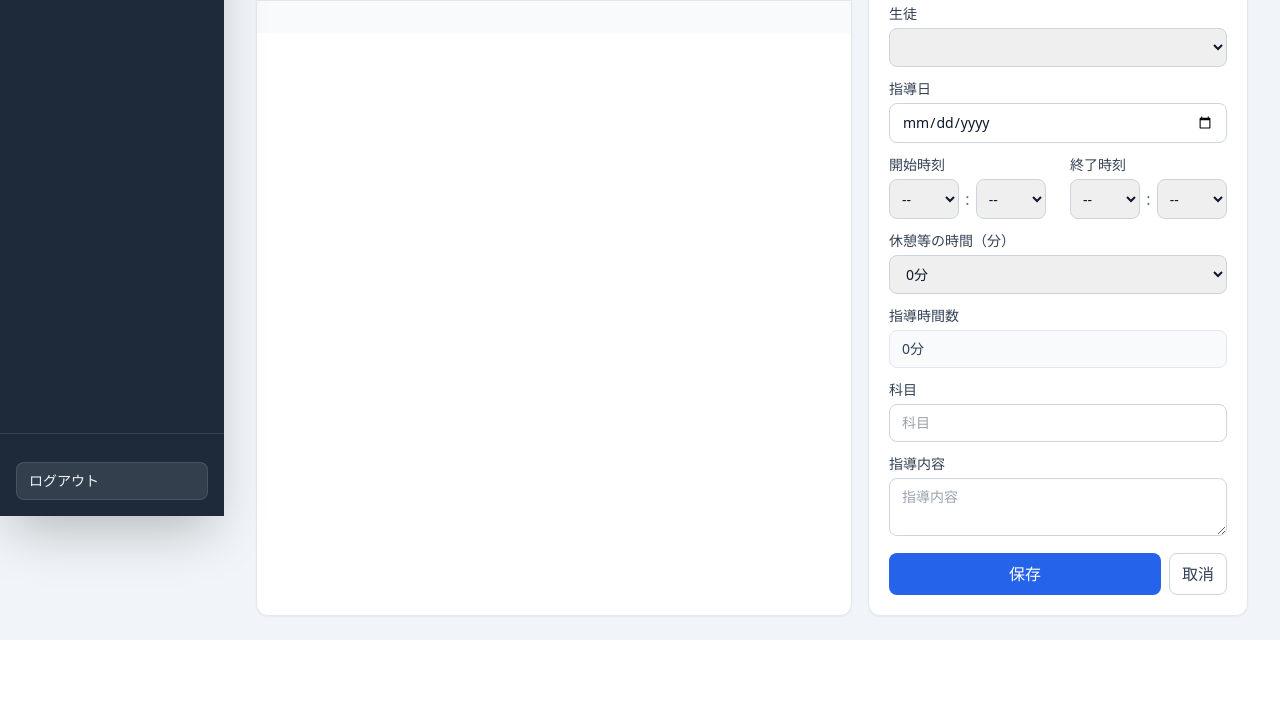
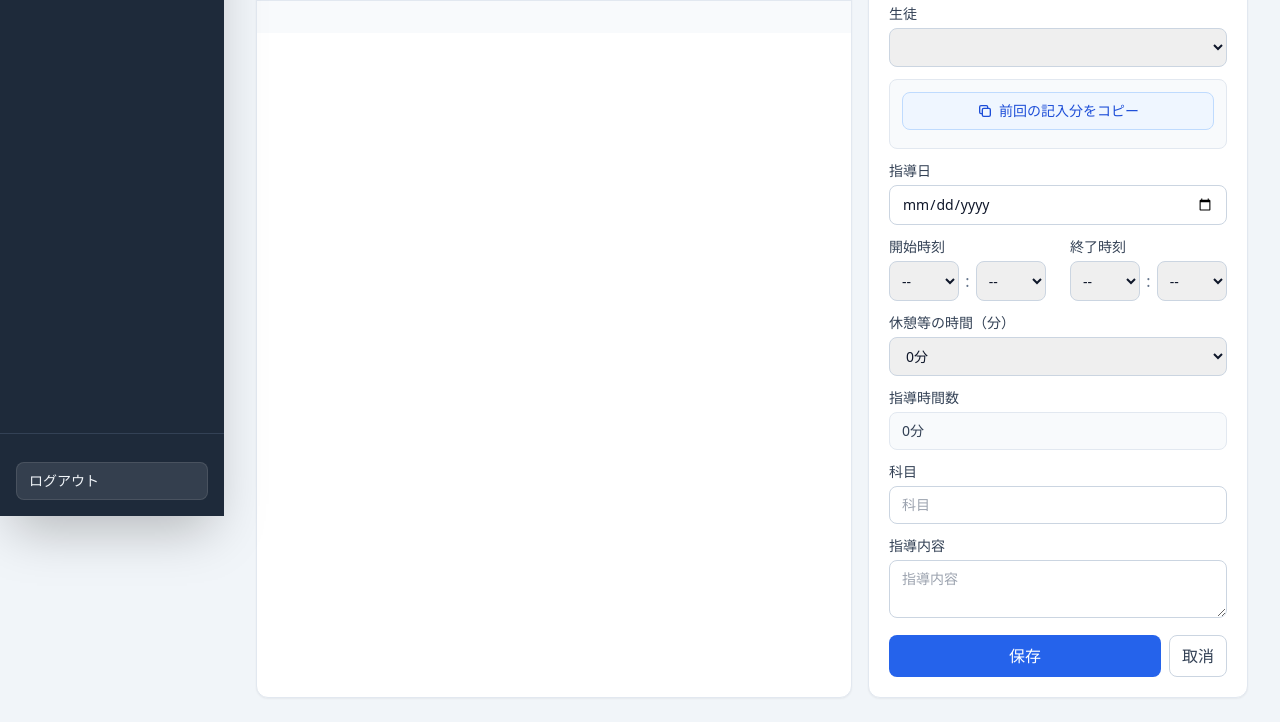
Before and after one commit to ai-innovation-dept/tutor-report-system, a Python web app: template backend/app/templates/tutor/reports.html in a window 1280 px wide. Shown: the part 284-1006 px from the top of the page. Before the commit the page ends 924 px from the top, so only its background shows below. Run offline with Jinja, Linux system fonts and the light colour scheme; the template is opened without the code that fills it, so the values that code supplies are empty; some libraries are stand-ins or nearby versions.

Commit message:
既存システム: 講師の報告書登録に「前回の記入分をコピー」機能を追加
- 生徒選択直下にコピーボタンと「前回：日付 時間 科目」のヒントを表示
- 直近の報告書から開始/終了時刻・休憩・科目・指導内容をプリフィル
- 指導日はコピー対象外（当月制限のため）でコピー後に入力へ誘導
- 入力済みの科目・指導内容がある場合は上書き確認を表示
- フォーム無効時（生徒未選択・過去月・進行中）はボタンも無効化
- フロントエンドのみの変更でAPI・DB・新システムへの影響なし

Co-Authored-By: Claude Fable 5 <noreply@anthropic.com>

```diff
--- a/backend/app/templates/tutor/reports.html
+++ b/backend/app/templates/tutor/reports.html
@@ -45,6 +45,13 @@
         </span>
         <select name="assignment_id" id="assignment" class="w-full rounded-lg border border-slate-300 px-3 py-2 focus:border-blue-500 focus:outline-none focus:ring-2 focus:ring-blue-500/20"></select>
       </label>
+      <div class="rounded-lg border border-slate-200 bg-slate-50 p-3">
+        <button type="button" id="copyLastButton" onclick="copyLastReport()" class="inline-flex w-full items-center justify-center gap-1.5 rounded-lg border border-blue-200 bg-blue-50 px-3 py-2 text-sm font-medium text-blue-700 transition hover:bg-blue-100">
+          <svg xmlns="http://www.w3.org/2000/svg" class="h-4 w-4" fill="none" viewBox="0 0 24 24" stroke="currentColor" stroke-width="2"><path stroke-linecap="round" stroke-linejoin="round" d="M8 16H6a2 2 0 01-2-2V6a2 2 0 012-2h8a2 2 0 012 2v2m-6 12h8a2 2 0 002-2v-8a2 2 0 00-2-2h-8a2 2 0 00-2 2v8a2 2 0 002 2z"/></svg>
+          前回の記入分をコピー
+        </button>
+        <p id="copyLastHint" class="mt-1.5 text-xs text-slate-500"></p>
+      </div>
       <label class="block text-sm">
         <span class="block mb-1 text-slate-700">指導日</span>
         <input name="lesson_date" id="lessonDate" type="date" class="block h-10 w-full min-w-0 appearance-none rounded-lg border border-slate-300 px-3 py-2 text-sm leading-5 focus:border-blue-500 focus:outline-none focus:ring-2 focus:ring-blue-500/20" required>
@@ -289,13 +296,16 @@ function setEndTimeDisabled(disabled) {
     el.classList.toggle('cursor-not-allowed', disabled);
   });
 }
+let reportInputsDisabled = true;
 function setReportInputsDisabled(disabled) {
+  reportInputsDisabled = disabled;
   [lessonDate, startHour, startMin, endHour, endMin, breakMinutes, subject, content, saveButton].forEach(el => {
     el.disabled = disabled;
   });
   saveButton.classList.toggle('opacity-50', disabled);
   saveButton.classList.toggle('cursor-not-allowed', disabled);
   if (!disabled) setEndTimeDisabled(!startTime.value);
+  updateCopyLastButton();
 }
 function reportSummary(r) {
   return `${dateLabel(r.lesson_date)} ${timeText(r.start_time)} ～ ${timeText(r.end_time)} ${durationLabel(teachingMinutes(r))} ${r.subject || ''}`;
@@ -457,6 +467,46 @@ function resetReportForm(keepAssignment = false) {
   saveButton.textContent = '保存';
   setEndTimeDisabled(true);
   updateComputedFields();
+  updateCopyLastButton();
+}
+// 前回コピー: 選択中の生徒の直近の報告書（編集中の報告書自身は除く）をコピー元とする。
+// allReports は loadTutor() で全月分が古い順に入っているため、末尾の該当データが「前回」。
+function lastReportForAssignment(assignmentId) {
+  if (!assignmentId) return null;
+  const candidates = allReports.filter(r => r.assignment_id === assignmentId && r.id !== editingId.value);
+  return candidates.length ? candidates[candidates.length - 1] : null;
+}
+function updateCopyLastButton() {
+  const source = lastReportForAssignment(assignment.value);
+  const disabled = reportInputsDisabled || !source;
+  copyLastButton.disabled = disabled;
+  copyLastButton.classList.toggle('opacity-50', disabled);
+  copyLastButton.classList.toggle('cursor-not-allowed', disabled);
+  if (!assignment.value) {
+    copyLastHint.textContent = '生徒を選択するとコピーできます';
+  } else if (!source) {
+    copyLastHint.textContent = 'コピーできる前回の報告書はありません';
+  } else {
+    copyLastHint.textContent = `前回：${reportSummary(source)}`;
+  }
+}
+// 指導日はコピーしない（当月分のみ作成可のため）。コピー後は指導日の入力へ誘導する。
+function copyLastReport() {
+  const source = lastReportForAssignment(assignment.value);
+  if (!source || copyLastButton.disabled) return;
+  if ((subject.value.trim() || content.value.trim()) && !confirm('入力中の科目・指導内容を前回の内容で上書きします。よろしいですか。')) return;
+  setTimeSelects(startHour, startMin, source.start_time);
+  syncStartTime();
+  setEndTimeDisabled(!startTime.value);
+  setTimeSelects(endHour, endMin, source.end_time);
+  syncEndTime();
+  breakMinutes.value = snapBreakMinutes(source.break_minutes);
+  subject.value = source.subject || '';
+  content.value = source.content || '';
+  validateEndTime();
+  updateComputedFields();
+  showFormMessage(`前回（${dateLabel(source.lesson_date)}）の内容をコピーしました。指導日を確認して保存してください。`);
+  if (!lessonDate.value) lessonDate.focus();
 }
 function editReport(id) {
   const r = allReports.find(item => item.id === id);
@@ -476,6 +526,7 @@ function editReport(id) {
   formTitle.textContent = `編集中：${dateLabel(r.lesson_date)}`;
   saveButton.textContent = '保存';
   updateComputedFields();
+  updateCopyLastButton();
   formPanel.scrollIntoView({behavior: 'smooth', block: 'start'});
 }
 async function deleteReport(id) {
```
